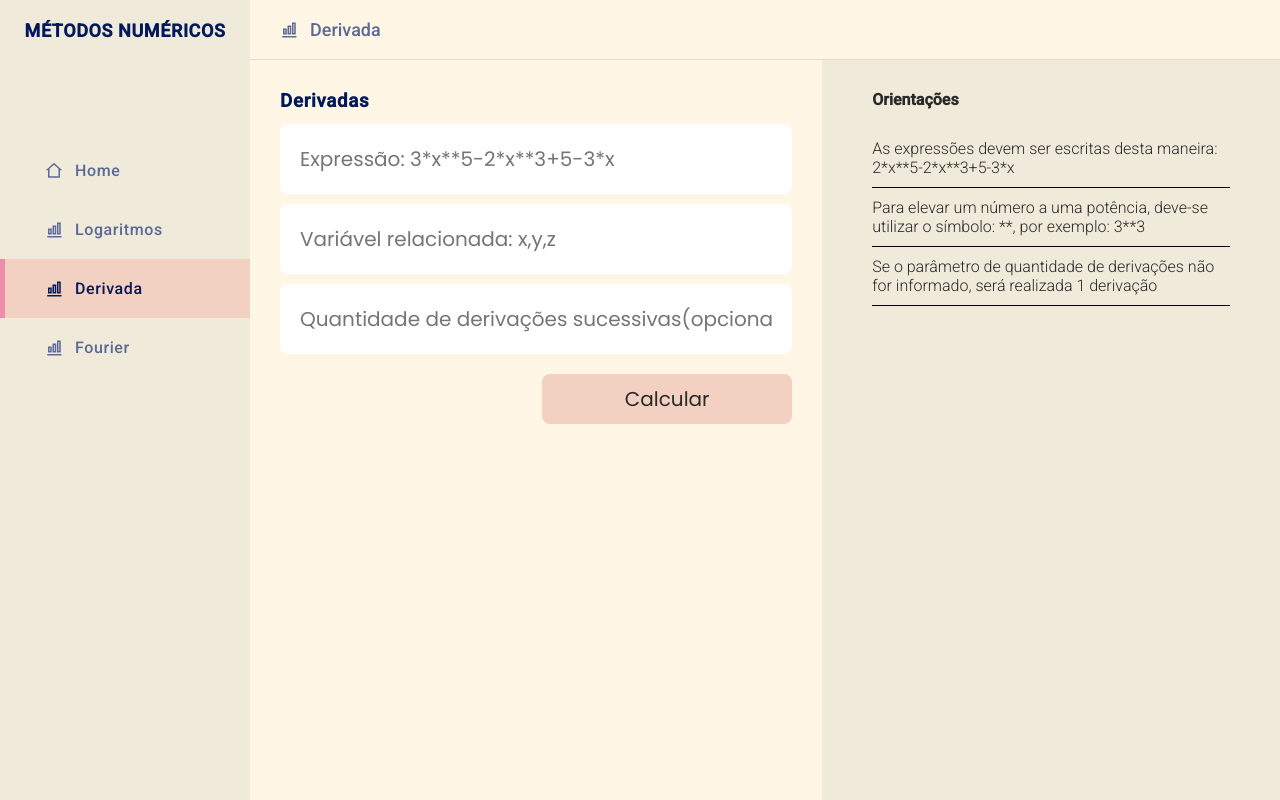
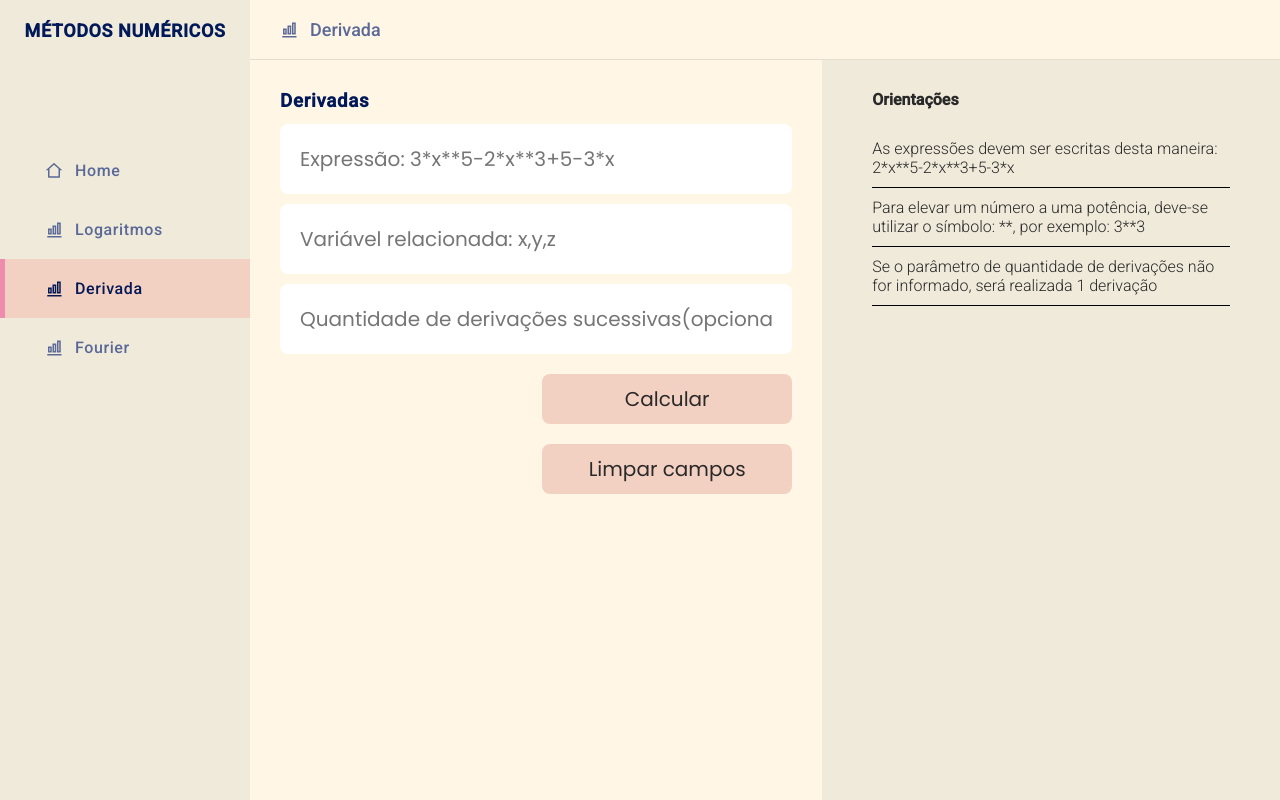
Before and after one commit to numerical-problems/nm-app, a React (Create React App) app: page /derivadas in a window 1280 px wide. Built offline with nearby package versions, Linux system fonts and the light colour scheme.

Commit message:
chore:Adicionando axios

```diff
--- a/package.json
+++ b/package.json
@@ -6,6 +6,7 @@
     "@testing-library/jest-dom": "^5.14.1",
     "@testing-library/react": "^11.2.7",
     "@testing-library/user-event": "^12.8.3",
+    "axios": "^0.24.0",
     "history": "4.6.3",
     "react": "^17.0.2",
     "react-dom": "^17.0.2",
--- a/src/pages/Derivadas/index.js
+++ b/src/pages/Derivadas/index.js
@@ -26,7 +26,7 @@ function Derivadas() {
     e.preventDefault();
     setState((old) => ({ ...old, isLoading: true }));
     const { expression, related_to, times } = state;
-    if (times === "") {
+    if (times === "" && related_to !== "" && expression !== "") {
       setState((old) => ({ ...old, times: 1, isLoading: false }));
     }
     const url = `http://localhost:5000/derivate`;
@@ -49,6 +49,17 @@ function Derivadas() {
       result: data.result,
       error: data.message,
       isLoading: false,
+    }));
+  };
+
+  const clearInput = () => {
+    setState((old) => ({
+      ...old,
+      expression: "",
+      related_to: "",
+      times: "",
+      result: "",
+      error: "",
     }));
   };
 
@@ -77,6 +88,7 @@ function Derivadas() {
               placeholder='Quantidade de derivações sucessivas(opcional)'
             />
             <Button type='submit' label='Calcular' />
+            <Button label='Limpar campos' onClick={clearInput} />
           </C.Form>
           {state.error && <p>{state.error}</p>}
           {state.result && (
```
